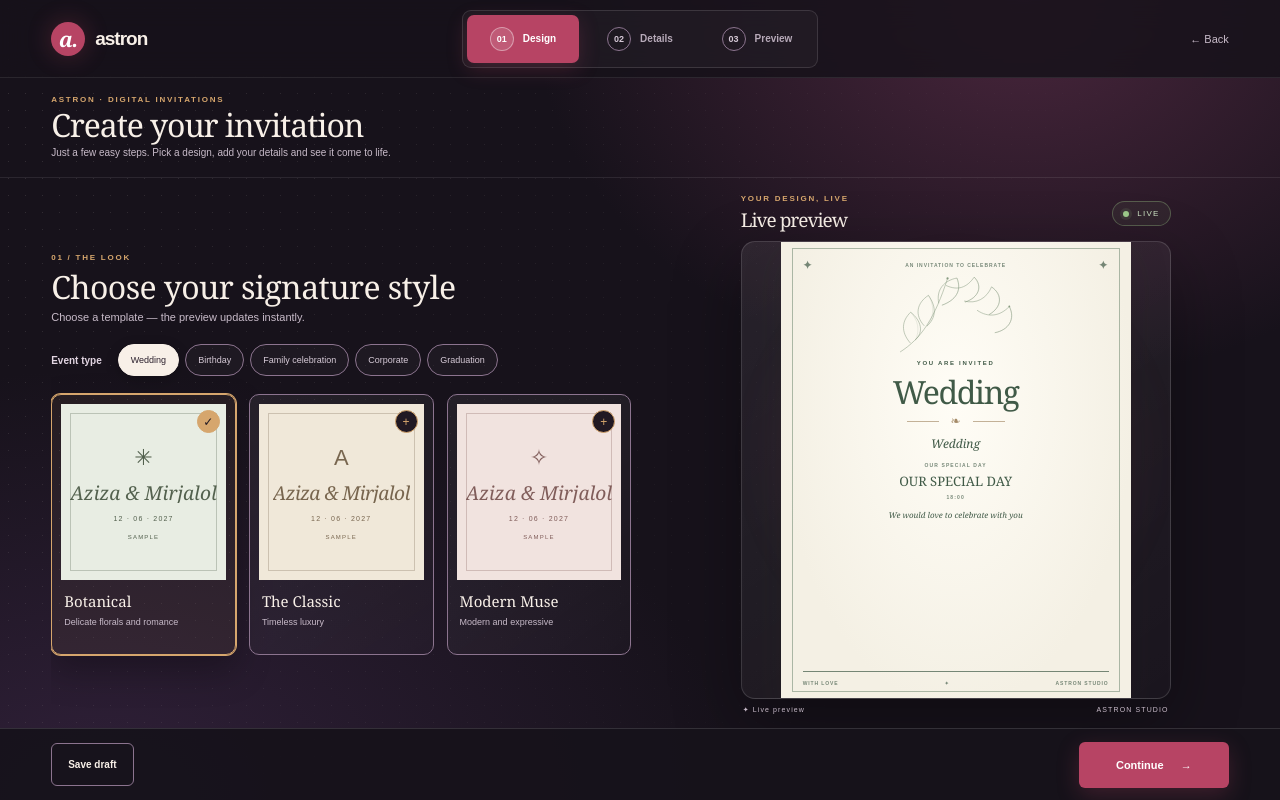
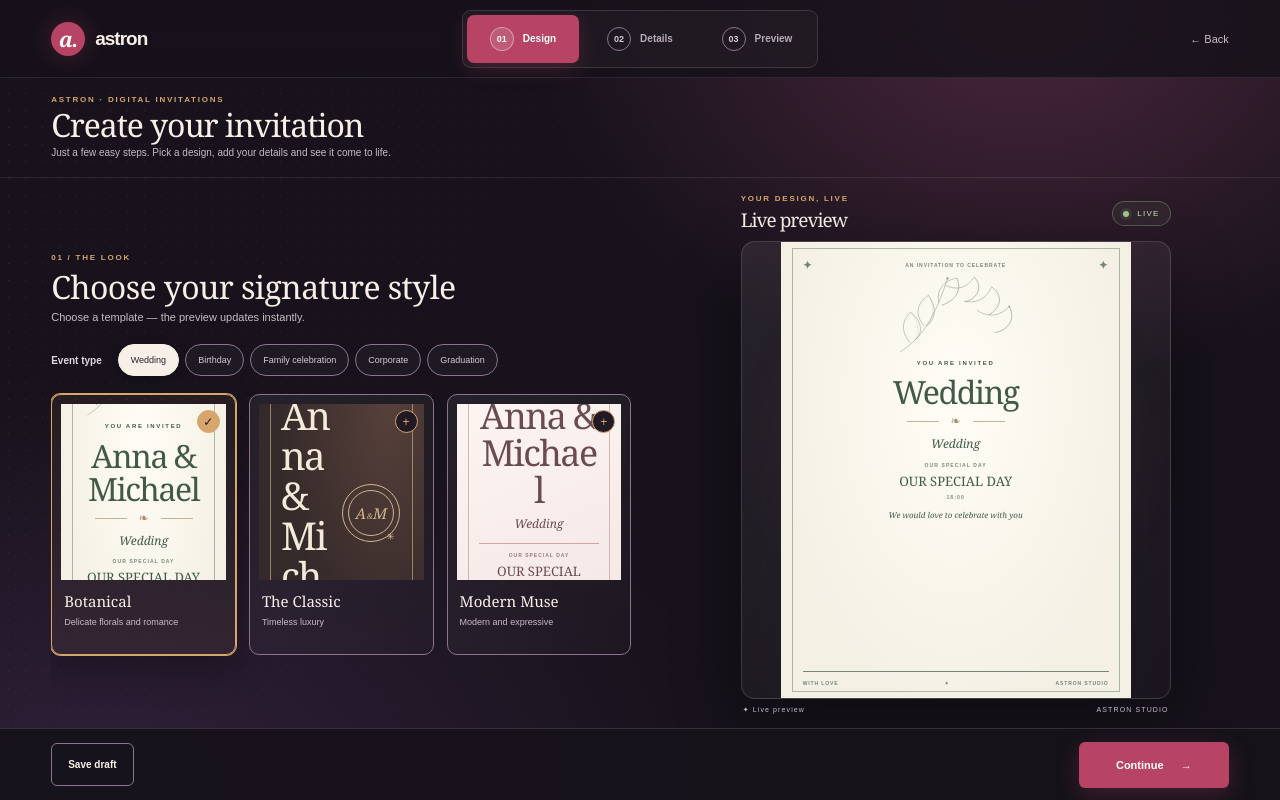
Before and after one commit to NurmatAbdullakh/astron-digital-invitations, a Next.js app: page /en/create in a window 1280 px wide. Built offline with nearby package versions, Linux system fonts and the light colour scheme; no server answers.

Commit message:
feat(templates): show real invitation artwork in template selector

```diff
--- a/src/app/[locale]/create/InvitationBuilder.tsx
+++ b/src/app/[locale]/create/InvitationBuilder.tsx
@@ -263,7 +263,21 @@ export default function InvitationBuilder({ locale, initialType, initialTemplate
                     className={`wizard-template template-card-${template.id} ${form.template === template.id ? "is-selected" : ""}`}
                     aria-pressed={form.template === template.id} onClick={() => update("template", template.id)}>
                     <span className={`wizard-template-art template-mini template-mini-${template.id}`} aria-hidden="true">
-                      <i>{template.marker}</i><b>{form.hosts || "Aziza & Mirjalol"}</b><small>12 · 06 · 2027</small><em>{t.sample}</em>
+                      <InvitationArtwork
+                        template={template.id}
+                        theme={template.theme}
+                        invitationLabel={t.invitation}
+                        dateCaption={t.dateLabel}
+                        hosts={form.hosts || (locale === "ru" ? "Анна и Михаил" : locale === "uz" ? "Aziza va Mirjalol" : "Anna & Michael")}
+                        title={form.title || eventName}
+                        date={dateLabel}
+                        time={form.time}
+                        locationLabel={t.location}
+                        venue={form.venue || t.venuePlaceholder}
+                        address={form.address}
+                        message={form.message || t.note}
+                        compact
+                      />
                     </span>
                     <span className="wizard-template-meta"><strong>{t.templateNames[index]}</strong><small>{t.templateDescriptions[index]}</small></span>
                     <span className="wizard-template-check">{form.template === template.id ? "✓" : "+"}</span>
```
